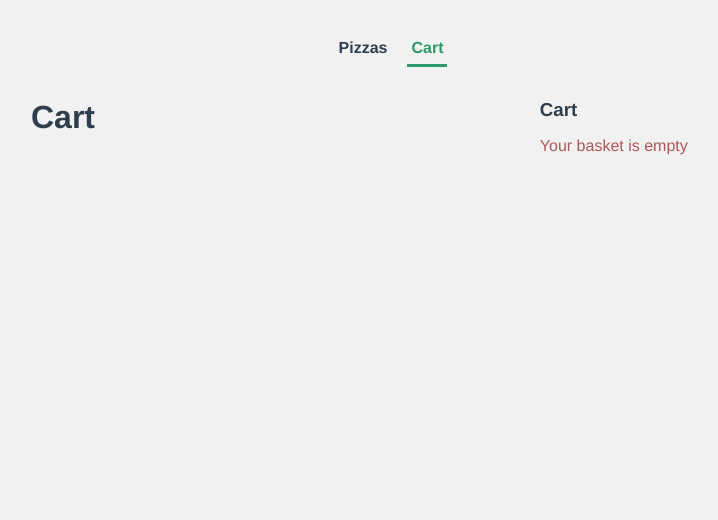
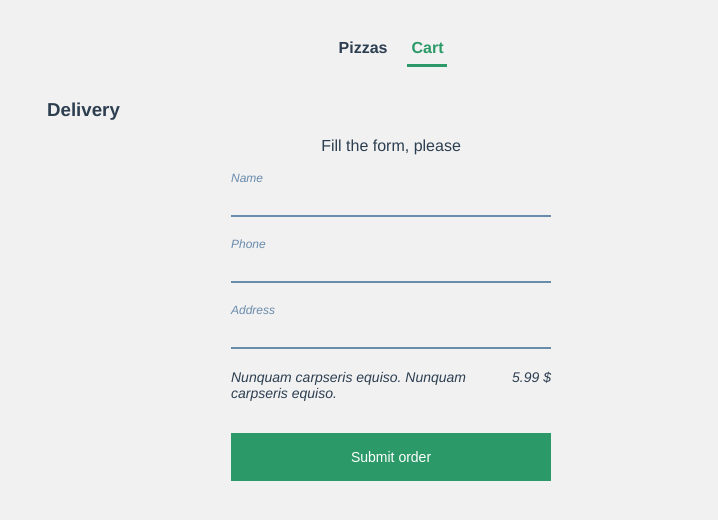
Before and after one commit to nurbakhyt/pizza-app-frontend, a Vue app: page /cart in a window 1280 px wide. Shown: the top 520 px of the page, without its empty margins (249-967 px from the left). Built offline with nearby package versions, Linux system fonts and the light colour scheme.

Commit message:
delivery page

```diff
--- a/src/App.vue
+++ b/src/App.vue
@@ -13,7 +13,7 @@
 </template>
 
 <script>
-import Cart from '@/components/Cart.vue';
+import Cart from '@/components/Delivery.vue';
 import Navbar from './components/Navbar.vue';
 
 export default {
@@ -55,6 +55,5 @@ body
 main
   flex: 1 1 auto
   display: flex
-  margin-right: -.5rem
-  margin-left: -.5rem
+  padding: 0 .5rem
 </style>
--- a/src/router/index.js
+++ b/src/router/index.js
@@ -13,7 +13,7 @@ const routes = [
   {
     path: '/cart',
     name: 'Cart',
-    component: () => import(/* webpackChunkName: "about" */ '../views/Cart.vue'),
+    component: () => import(/* webpackChunkName: "delivery" */ '../views/Delivery.vue'),
   },
 ];
 
--- a/src/views/Cart.vue
+++ /dev/null
@@ -1,5 +0,0 @@
-<template>
-  <div class="cart">
-    <h1>Cart</h1>
-  </div>
-</template>
--- /dev/null
+++ b/src/views/Delivery.vue
@@ -0,0 +1,146 @@
+<template>
+  <div class="delivery">
+    <h3>Delivery</h3>
+
+    <form
+      class="delivery__form"
+      @submit.prevent
+    >
+      <legend>Fill the form, please</legend>
+
+      <div class="field">
+        <label
+          class="field__label"
+          for="username"
+        >
+          Name
+        </label>
+        <input
+          v-model="username"
+          id="username"
+          type="text"
+          class="field__input"
+        >
+      </div>
+
+      <div class="field">
+        <label
+          class="field__label"
+          for="phone"
+        >
+          Phone
+        </label>
+        <input
+          v-model="phone"
+          id="phone"
+          type="text"
+          class="field__input"
+        >
+      </div>
+
+      <div class="field">
+        <label
+          class="field__label"
+          for="address"
+        >
+          Address
+        </label>
+        <input
+          v-model="address"
+          id="address"
+          type="text"
+          class="field__input"
+        >
+      </div>
+
+      <ul class="list">
+        <li class="list__item">
+          <span>Nunquam carpseris equiso. Nunquam carpseris equiso.</span>
+          <span class="list__price">5.99 $</span>
+        </li>
+      </ul>
+
+      <button
+        type="submit"
+        class="delivery__btn"
+      >
+        Submit order
+      </button>
+    </form>
+  </div>
+</template>
+
+<script>
+export default {
+  name: 'Delivery',
+  data() {
+    return {
+      username: '',
+      phone: '',
+      address: '',
+    };
+  },
+};
+</script>
+
+<style lang="sass">
+@import "~@/assets/styles/vars"
+$input-color: lighten($secondary-color, 30)
+
+.delivery
+  flex: 1 1 auto
+  display: flex
+  flex-direction: column
+  align-items: center
+
+  &__form
+    width: 320px
+
+  &__btn
+    background-color: $brand-color
+    border: none
+    color: white
+    cursor: pointer
+    font-size: .875rem
+    height: 3rem
+    padding: 0 2rem
+    width: 100%
+
+legend
+  text-align: center
+  margin-bottom: 1rem
+
+.list
+  list-style: none
+  margin-bottom: 2rem
+
+  &__item
+    display: flex
+    justify-content: space-between
+    font-style: italic
+    font-size: .875rem
+    font-weight: 400
+    margin-bottom: 1rem
+
+  &__price
+    white-space: nowrap
+
+.field
+  display: flex
+  flex-direction: column
+  margin-bottom: 1.25rem
+
+  &__label
+    color: $input-color
+    font-size: .75rem
+    font-style: italic
+
+  &__input
+    background-color: transparent
+    border: none
+    border-bottom: 2px solid $input-color
+    height: 2rem
+    padding: 0 1rem
+    width: 100%
+
+</style>
```
Also changed, not shown: 1 other file (tests, documents, lock files or other folders).
